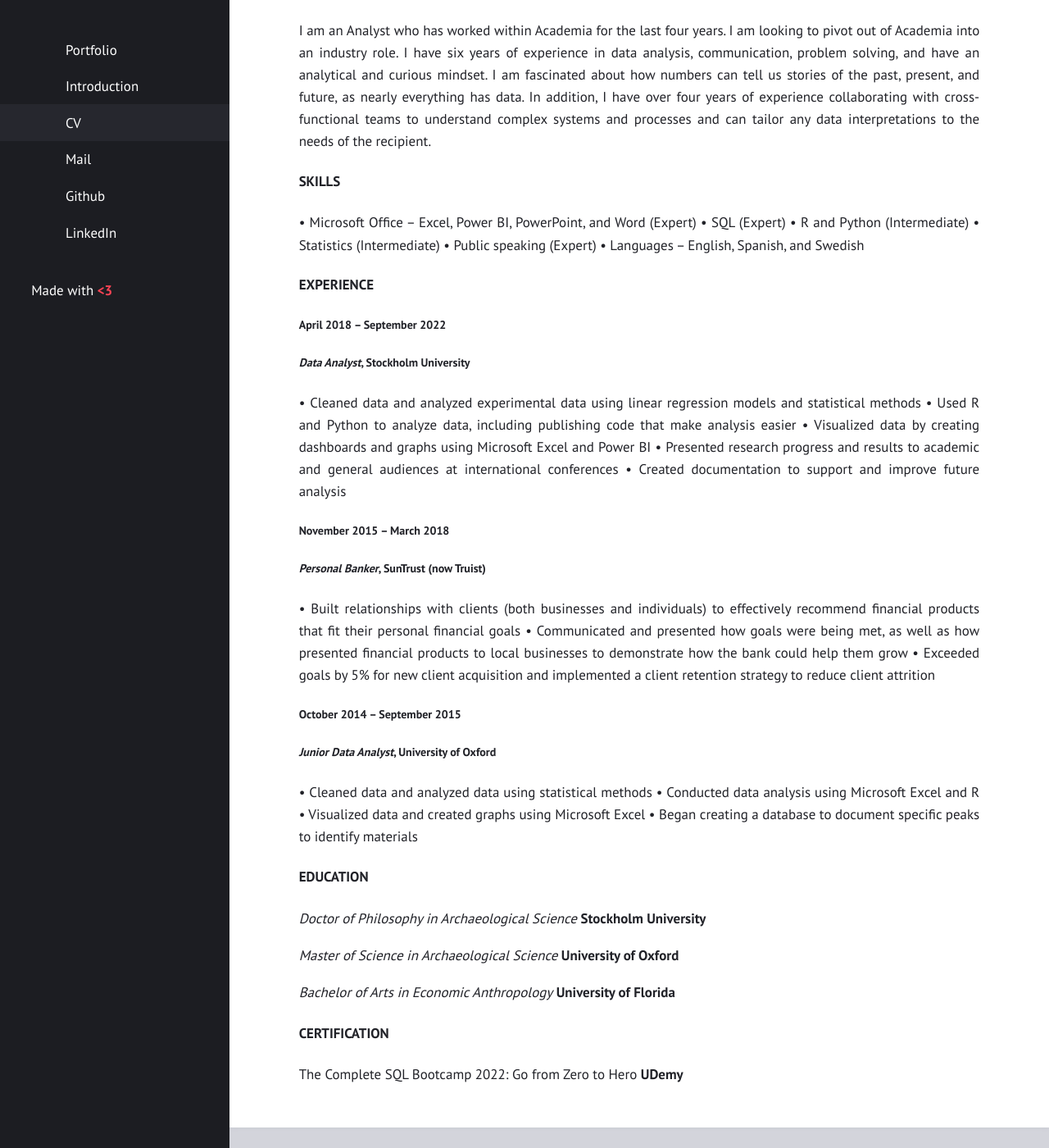
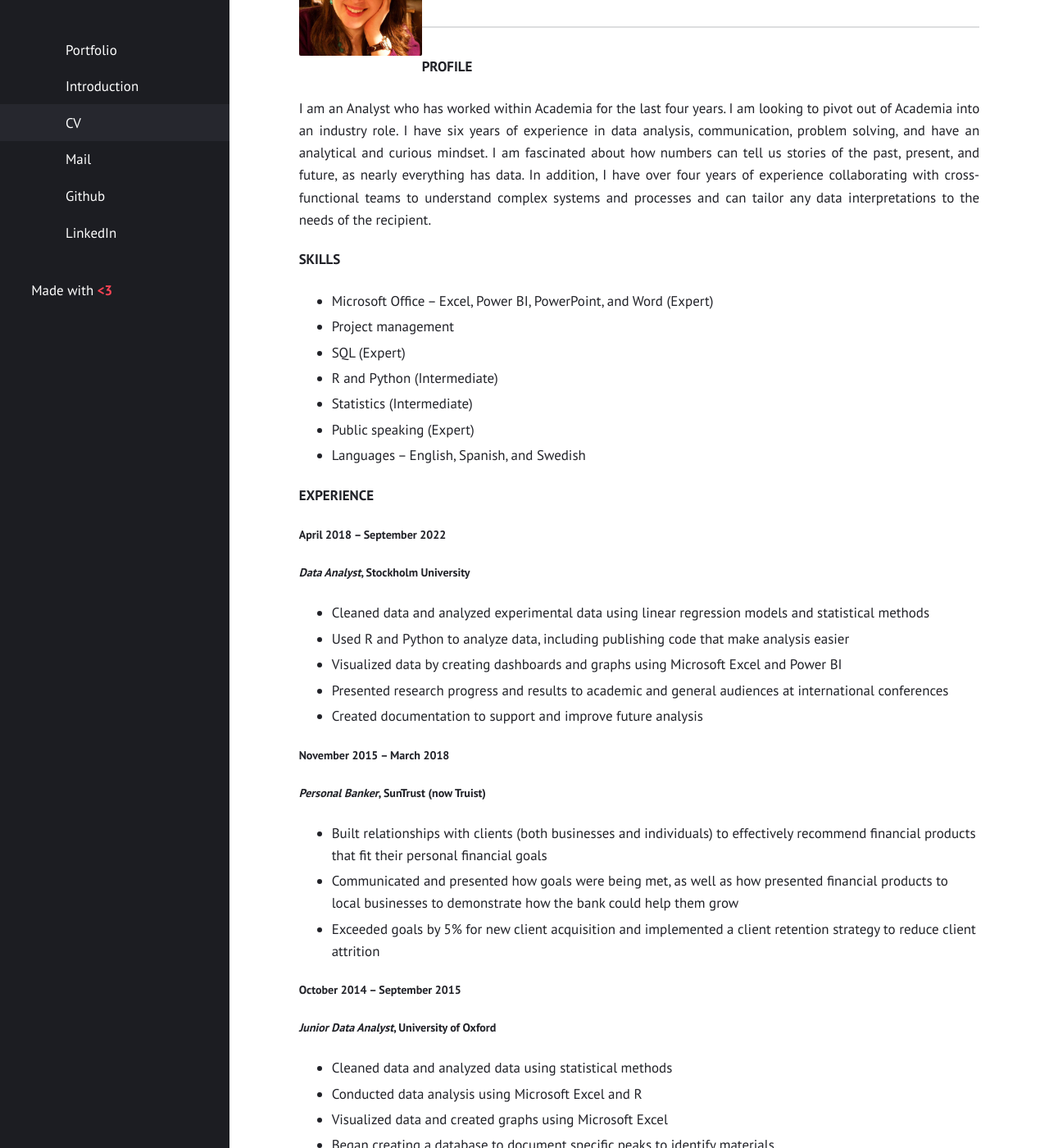
Before and after one commit to cwathen/Portfolio, a Jekyll site: the page built from CV.md, in a window 1280 px wide and 1400 px high, scrolled down 204 px. Shown: the whole window at 82% size. Built offline with Jekyll 4.4.1, drawn with Linux system fonts in a browser that asks for light colours; some of the changed text lies outside the part shown.

Commit message:
add headshot, fix lists

```diff
--- a/CV.md
+++ b/CV.md
@@ -3,41 +3,44 @@ title: "CV"
 permalink: "/CV/"
 layout: page
 ---
+<img src="/assets/Images/Headshot.jpg" alt="Headshot" width="150"  style="float: left;" >
+<br>
 # Crista Wathen
-
+---
 #### PROFILE
 
 I am an Analyst who has worked within Academia for the last four years. I am looking to pivot out of Academia into an industry role. I have six years of experience in data analysis, communication, problem solving, and have an analytical and curious mindset. I am fascinated about how numbers can tell us stories of the past, present, and future, as nearly everything has data. In addition, I have over four years of experience collaborating with cross-functional teams to understand complex systems and processes and can tailor any data interpretations to the needs of the recipient.
 
 #### SKILLS
-•	Microsoft Office – Excel, Power BI, PowerPoint, and Word (Expert)
-•	SQL (Expert)
-•	R and Python (Intermediate)	•	Statistics (Intermediate)
-•	Public speaking (Expert)
-•	Languages – English, Spanish, and Swedish
+* Microsoft Office – Excel, Power BI, PowerPoint, and Word (Expert)
+* Project management
+* SQL (Expert)
+* R and Python (Intermediate)
+* Statistics (Intermediate)
+* Public speaking (Expert)
+* Languages – English, Spanish, and Swedish
 
 #### EXPERIENCE
 ##### April 2018 – September 2022
 ##### *Data Analyst*, Stockholm University
-•	Cleaned data and analyzed experimental data using linear regression models and statistical methods
-•	Used R and Python to analyze data, including publishing code that make analysis easier
-•	Visualized data by creating dashboards and graphs using Microsoft Excel and Power BI
-•	Presented research progress and results to academic and general audiences at international conferences
-•	Created documentation to support and improve future analysis
+* Cleaned data and analyzed experimental data using linear regression models and statistical methods
+* Used R and Python to analyze data, including publishing code that make analysis easier
+* Visualized data by creating dashboards and graphs using Microsoft Excel and Power BI
+* Presented research progress and results to academic and general audiences at international conferences
+* Created documentation to support and improve future analysis
 
 ##### November 2015 – March 2018
 ##### *Personal Banker*, SunTrust (now Truist)
-•	Built relationships with clients (both businesses and individuals) to effectively recommend financial products that fit their personal financial goals
-•	Communicated and presented how goals were being met, as well as how presented financial products to local businesses to demonstrate how the bank could help them grow
-•	Exceeded goals by 5% for new client acquisition and implemented a client retention strategy to reduce client attrition
-
+* Built relationships with clients (both businesses and individuals) to effectively recommend financial products that fit their personal financial goals
+* Communicated and presented how goals were being met, as well as how presented financial products to local businesses to demonstrate how the bank could help them grow
+* Exceeded goals by 5% for new client acquisition and implemented a client retention strategy to reduce client attrition
 
 ##### October 2014 – September 2015
 ##### *Junior Data Analyst*, University of Oxford
-•	Cleaned data and analyzed data using statistical methods
-•	Conducted data analysis using Microsoft Excel and R
-•	Visualized data and created graphs using Microsoft Excel
-•	Began creating a database to document specific peaks to identify materials
+* Cleaned data and analyzed data using statistical methods
+* Conducted data analysis using Microsoft Excel and R
+* Visualized data and created graphs using Microsoft Excel
+* Began creating a database to document specific peaks to identify materials
 
 #### EDUCATION
 *Doctor of Philosophy in Archaeological Science*
```
Also changed, not shown: assets/Images/Headshot.jpg (added).
